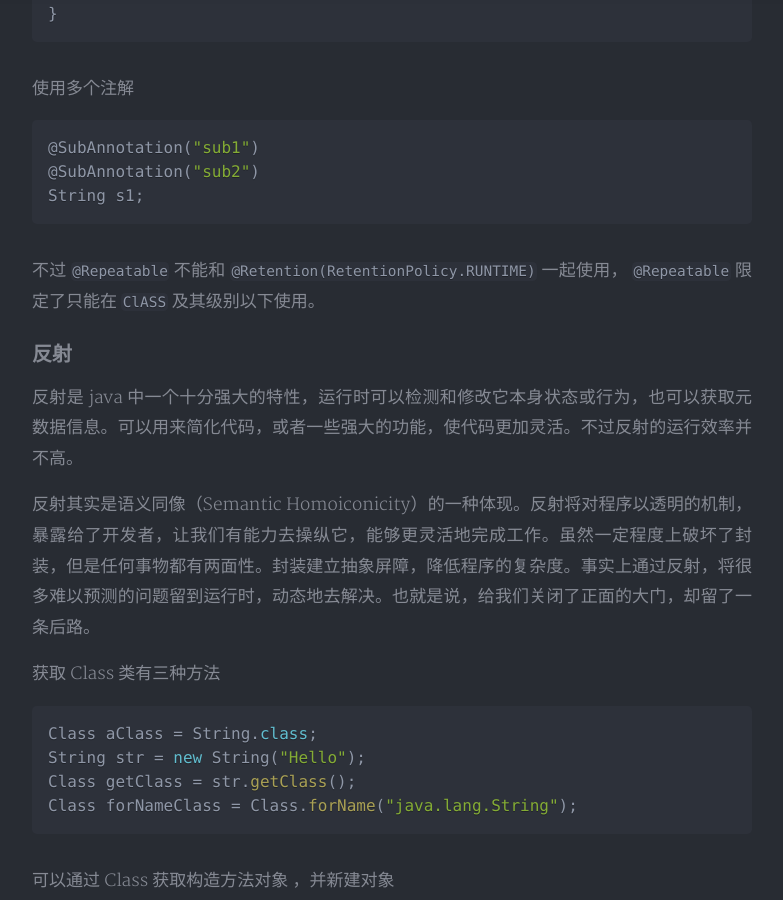
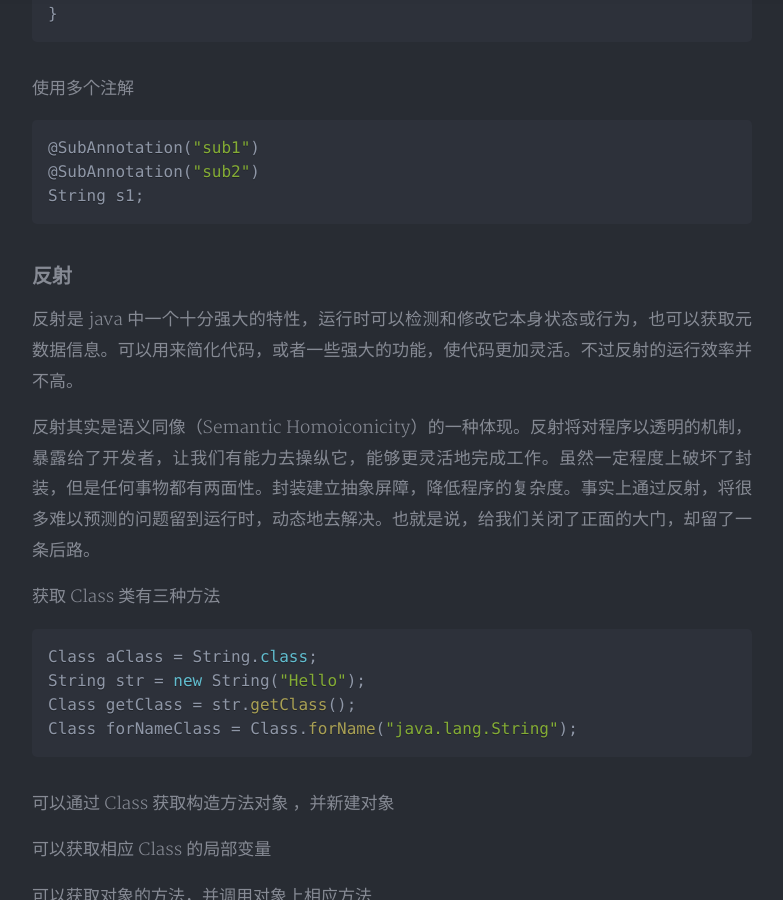
Before and after one commit to ica10888/ica10888.github.io, a Jekyll site: the page built from _posts/2020-01-20-advanced java （九） 注解和反射.md, in a window 1280 px wide and 900 px high, scrolled down 4018 px. Shown: the whole window, without its empty margins (248-1031 px from the left). Built offline with Jekyll 4.4.1, drawn with Linux system fonts in a browser that asks for light colours; nearby versions of some CDN libraries; a style sheet for code colours, icons or effects is not loaded.

Commit message:
Update 2020-01-20-advanced java （九） 注解和反射.md

````diff
--- a/_posts/2020-01-20-advanced java （九） 注解和反射.md
+++ b/_posts/2020-01-20-advanced java （九） 注解和反射.md
@@ -146,9 +146,6 @@ public @interface SubAnnotation {
 @SubAnnotation("sub2")
 String s1;
 ```
-
-不过 `@Repeatable` 不能和 `@Retention(RetentionPolicy.RUNTIME)` 一起使用， `@Repeatable` 限定了只能在 `ClASS` 及其级别以下使用。
-
 
 ### 反射
 
````
